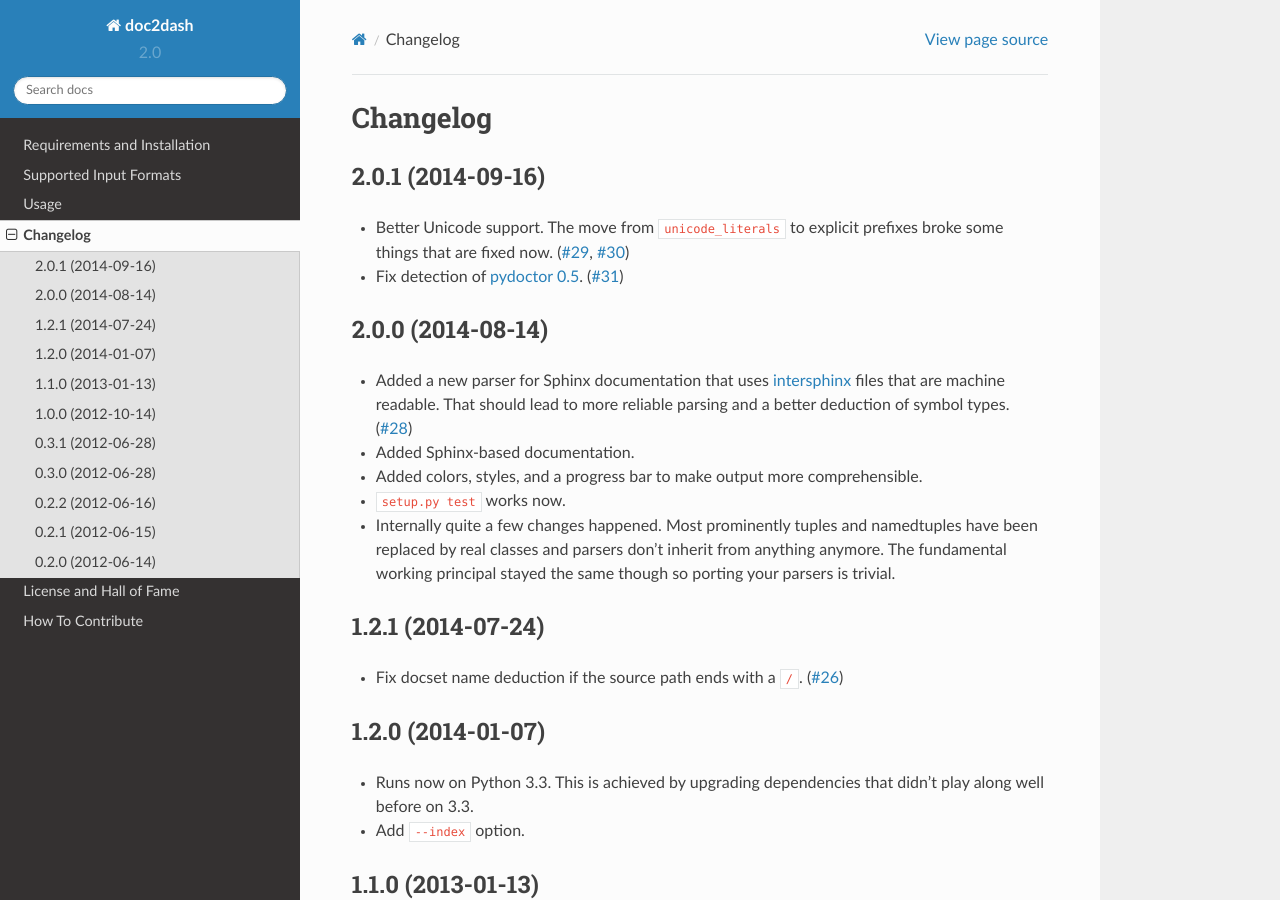
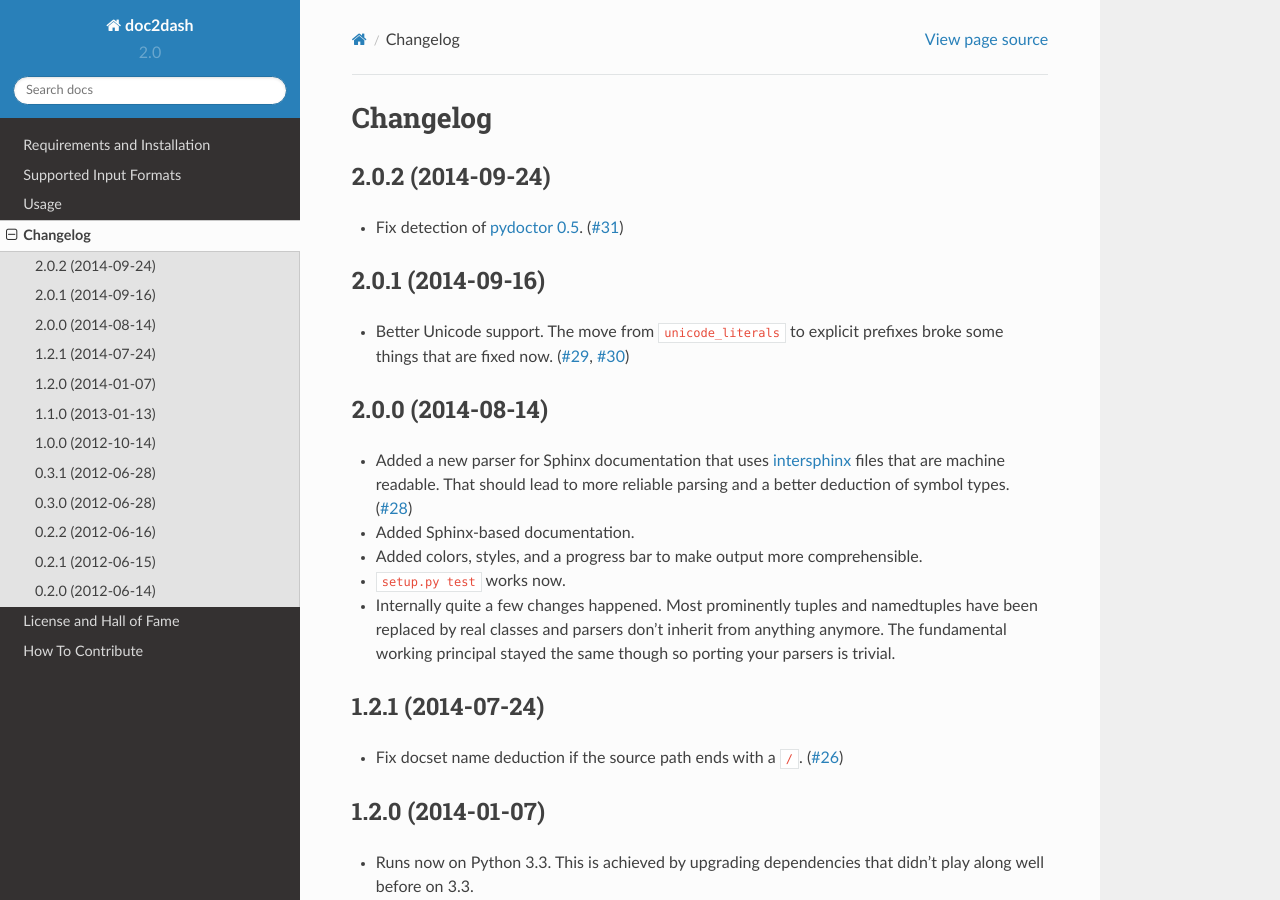
Before and after one commit to hynek/doc2dash, a Sphinx documentation site: the page built from docs/changelog.rst, in a window 1280 px wide and 900 px high. Built offline with Sphinx 7.4.7 and the Read the Docs theme 2.0.0, drawn with Linux system fonts in a browser that asks for light colours.

Commit message:
Prepare 2.0.2

```diff
--- a/doc2dash/__init__.py
+++ b/doc2dash/__init__.py
@@ -6,5 +6,5 @@ from __future__ import absolute_import, division, print_function
 
 
 __author__ = 'Hynek Schlawack'
-__version__ = '2.0.1'
+__version__ = '2.0.2'
 __license__ = 'MIT'
--- a/docs/changelog.rst
+++ b/docs/changelog.rst
@@ -2,6 +2,12 @@
 
 Changelog
 =========
+
+
+2.0.2 (2014-09-24)
+------------------
+
+- Fix detection of `pydoctor 0.5 <http://bazaar.launchpad.net/~mwhudson/pydoctor/dev/revision/605>`_. (`#31 <https://github.com/hynek/doc2dash/issues/31>`_)
 
 
 2.0.1 (2014-09-16)
```
Also changed, not shown: other parts of docs/changelog.rst (+0 -1 lines).
